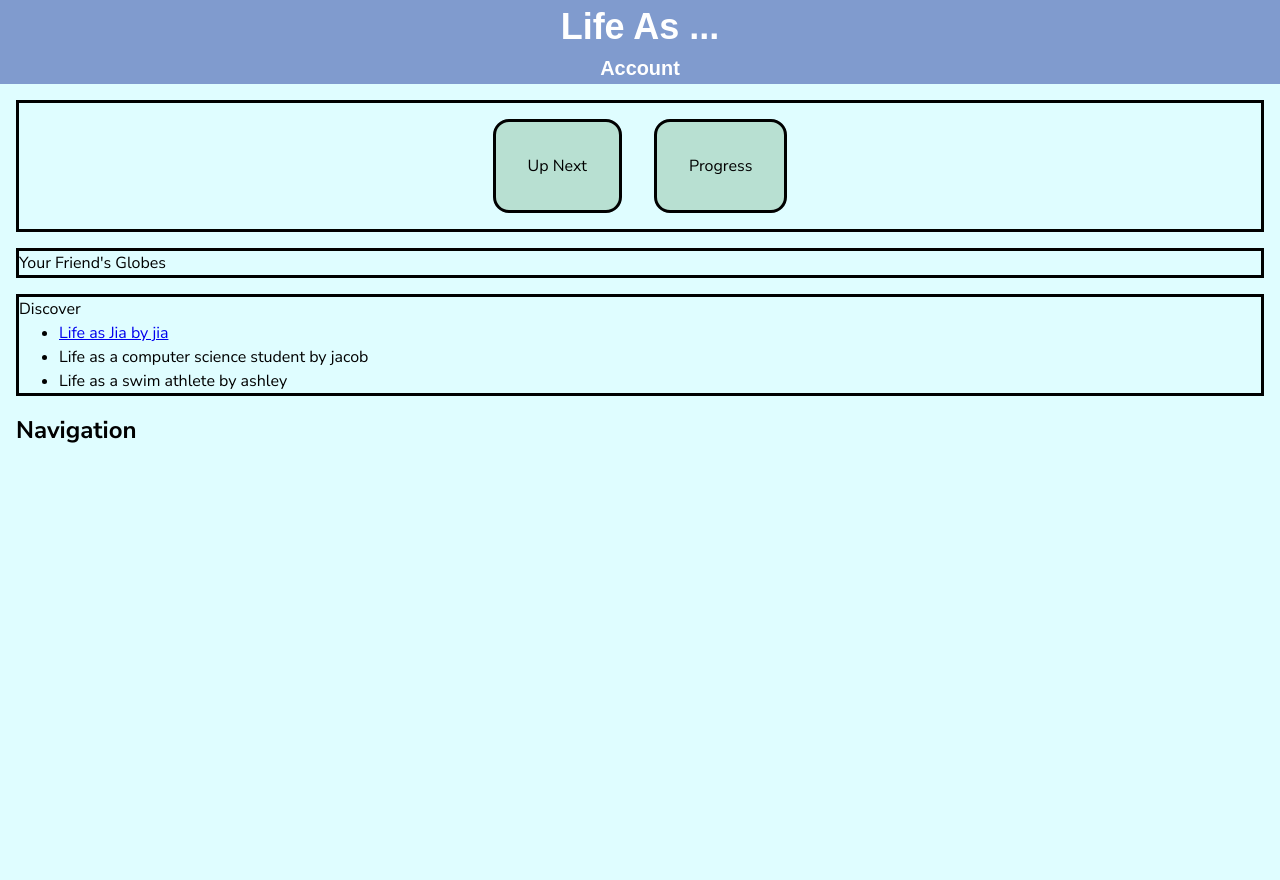
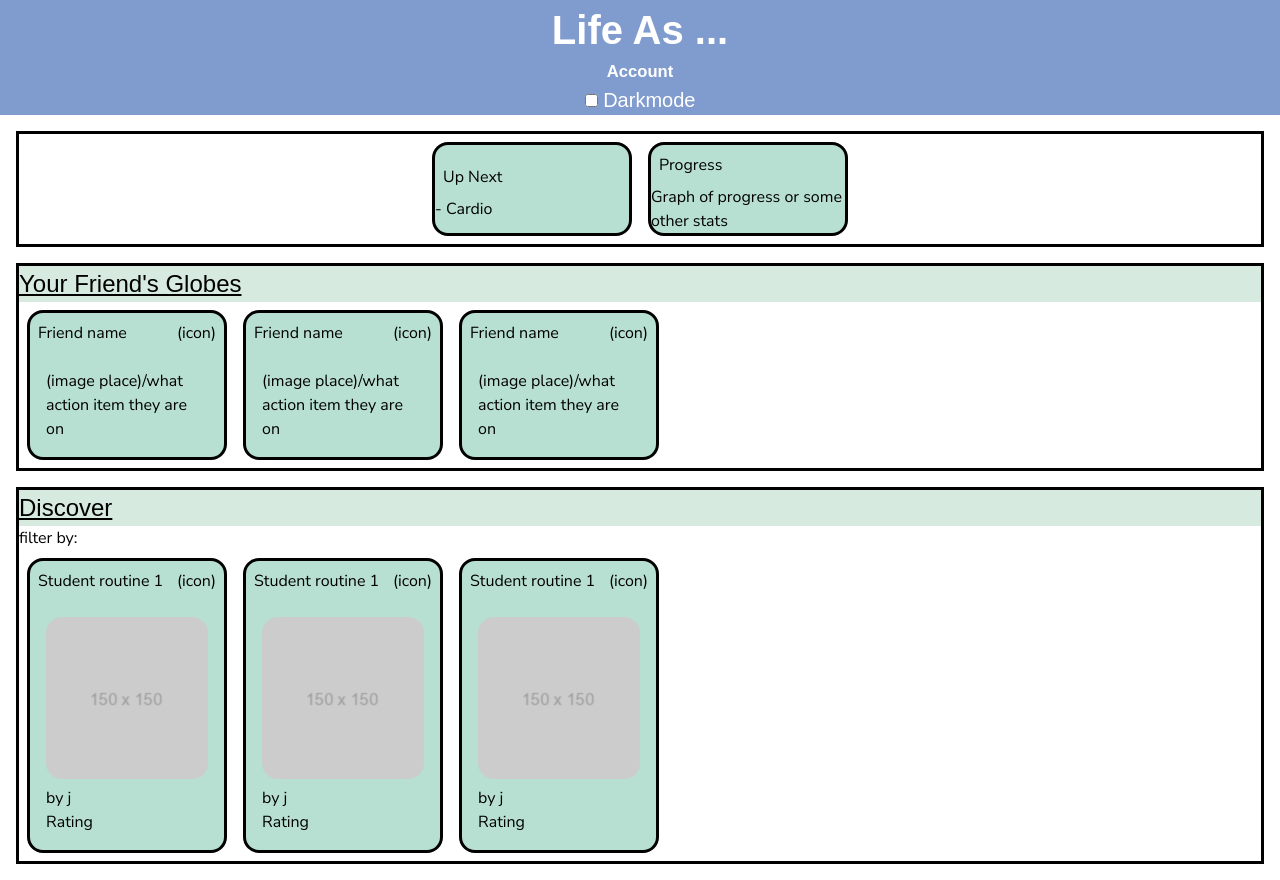
Before and after one commit to 2guud4u/LifeAs.me, a website: page packages/proto/public/index.html in a window 1280 px wide. Before the commit the page ends 800 px from the top, so only its background shows below. Drawn offline with Linux system fonts and the light colour scheme; a web font is replaced by a local one.

Commit message:
darkmide

```diff
--- a/packages/proto/public/index.html
+++ b/packages/proto/public/index.html
@@ -9,38 +9,114 @@
     <link rel="stylesheet" href="/styles/reset.css" />
     <link rel="stylesheet" href="/styles/tokens.css" />
     <link rel="stylesheet" href="/styles/page.css" />
+    <script type="module" src="/index.js"></script>
+    <title>Life As ...</title>
+    <body >
 
-    <title>Life As ...</title>
-    <article>
+
         <header>
             <h1>Life As ...</h1>
             <h5><a class="nostyle" href="profile.html">Account</a></h5>
+            <label
+                onchange="relayEvent(
+                event,
+                'dark-mode',
+                {checked: event.target.checked})">
+
+                <input type="checkbox" autocomplete="off"/>
+                Darkmode
+            </label>
+
+
         </header>
+         <article>
+
 
             <section class="widgets">
-            <card><heading>Up Next</heading></card>
-            <card><heading>Progress</heading></card>
+                <widget_body>
+
+                    <card class="widget">
+                        <heading>Up Next</heading>
+                        <body> - Cardio</body>
+                    </card>
+                    <card class="widget">
+                        <heading>Progress</heading>
+                        <body>Graph of progress or some other stats</body>
+                    </card>
+
+                </widget_body>
+
             </section>
             <section>
+                <heading>
                 Your Friend's Globes
+                </heading>
+                <section_body>
+                    <card>
+                        <heading>Friend name
+                            <div>(icon)</div>
+                        </heading>
+                        <card_body> (image place)/what action item they are on</card_body>
+                    </card>
+                    <card>
+                        <heading>Friend name
+                            <div>(icon)</div>
+                        </heading>
+                        <card_body> (image place)/what action item they are on</card_body>
+                    </card>
+                    <card>
+                        <heading>Friend name
+                            <div>(icon)</div>
+                        </heading>
+                        <card_body> (image place)/what action item they are on</card_body>
+                    </card>
+
+                </section_body>
+
             </section>
             <section>
+                <heading>
                     Discover
-            <ul>
-                <li><a href="routines/1.html">Life as Jia by jia</a></li>
-                <li><a href="Globe.html"></a>Life as a computer science student by jacob</li>
-                <li><a href="Globe.html"></a>Life as a swim athlete by ashley</li>
+                </heading>
+                filter by:
+                <section_body>
+                    <card>
+                        <heading>Student routine 1
+                            <div>(icon)</div>
+                        </heading>
+                        <card_body>
+                            <a onclick="loadMore('more/1.html', event.target.closest('card_body'))"><img src="images/placeholder.png" alt="image of student routine"></a>
+                            <div>by j</div>
+                            <div>Rating</div>
+                        </card_body>
+                    </card>
+                    <card>
+                        <heading>Student routine 1
+                            <div>(icon)</div>
+                        </heading>
+                        <card_body>
+                            <a onclick="loadMore('more/1.html', event.target.closest('card_body'))"><img src="images/placeholder.png" alt="image of student routine"></a>
+                            <div>by j</div>
+                            <div>Rating</div>
+                        </card_body>
+                    </card>
+                    <card>
+                        <heading>Student routine 1
+                            <div>(icon)</div>
+                        </heading>
+                        <card_body>
+                            <a onclick="loadMore('more/1.html', event.target.closest('card_body'))"><img src="images/placeholder.png" alt="image of student routine"></a>
+                            <div>by j</div>
+                            <div>Rating</div>
+                        </card_body>
+                    </card>
 
 
-            </ul>
+
+
+                </section_body>
             </section>
 
-        <nav>
-                <h2>Navigation</h2>
-            <ul>
-
-
-            </ul>
-        </nav>
     </article>
+    </body>
 </html>
--- /dev/null
+++ b/packages/proto/public/index.js
@@ -0,0 +1,58 @@
+const parser = new DOMParser();
+
+
+function loadMore(href, container) {
+    console.log("Loading Destination:", href, container);
+
+    fetch(href)
+      .then((response) => {
+        if (response.status !== 200) {
+          throw `Status: ${response.status}`;
+        }
+        return response.text();
+      })
+      .then((htmlString) => {
+        const doc = parser.parseFromString(
+          htmlString,
+          "text/html"
+        );
+
+        console.log("Destination Document:", doc);
+        const article = doc.body.firstChild;
+        container.replaceChildren(article);
+      })
+      .catch((error) => {
+        const message = document.createTextNode(
+          `Failed to fetch ${href}: ${error}`
+        );
+
+        container.append(message);
+      });
+  }
+
+function toggleDarkMode(page, checked){
+  console.log('Dark Mode:', checked);
+  page.classList.toggle('dark-mode', checked);
+}
+function relayEvent(event, customType, detail) {
+  const relay = event.currentTarget;
+  const customEvent = new CustomEvent(customType, {
+    bubbles: true,
+    detail
+  });
+
+  relay.dispatchEvent(customEvent);
+  event.stopPropagation();
+}
+
+
+window.relayEvent = relayEvent;
+window.loadMore = loadMore;
+
+document.body.addEventListener("dark-mode", (event) =>
+toggleDarkMode(
+  event.currentTarget,
+  event.detail.checked
+)
+);
+console.log('index.js loaded');
--- a/packages/proto/public/styles/page.css
+++ b/packages/proto/public/styles/page.css
@@ -1,12 +1,7 @@
 article {
 
 }
-section {
-    border-style: solid;
-    margin: 1em;
-    border-color: black;
-    font-size: var(--size-type-body);
-}
+
 nav {
     margin: 1em;
     font-size: var(--size-type-body);
@@ -14,8 +9,8 @@ nav {
 header {
     font-family: "Tilt Neon", sans-serif;
     color: white;
-    background-color: var(--vista-blue);
-    font-size: var(--size-type-large);
+    background-color: var(--color-banner);
+    font-size: var(--size-type-mlarge);
     display: flex;
     flex-direction: column;
     align-items: center;
@@ -24,7 +19,7 @@ body {
     font-family: "Nunito Sans", sans-serif;
     margin: 0;
     padding: 0;
-    background-color: var(--light-cyan);
+    background-color: var(--color-background-body);
 }
 
 .widgets {
@@ -38,24 +33,81 @@ card {
     display: flex;
     flex-wrap: wrap;
     justify-content: center;
+    flex-direction: column;
+    width: 200px;
+    border-style: solid;
+    margin: .5em;
+    border-color: black;
+    background-color: var(--color-background-card);
+    border-radius: 1em;
+    color: var(--color-text);
+}
+
+card heading {
+    color: var(--color-text);
+    justify-content: space-between;
+    margin: .5em;
+    display: flex;
+    flex-wrap: wrap;
+    flex-direction: row;
+
+}
+card_body{
     margin: 1em;
+    display: flex;
+    flex-wrap: wrap;
+    justify-content: center;
+    flex-direction: column;
+}
+card_body img {
+    border-radius: 1em;
+
+}
+section > heading{
+    font-family: "Tilt Neon", sans-serif;
+    font-size: var(--size-type-large);
+    color: var(--color-text-section-title);
+    background-color: var(--color-background-section-title);
+    text-decoration: underline;
+}
+section {
     border-style: solid;
     margin: 1em;
+
+    font-size: var(--size-type-body);
+    display: flex;
+    flex-direction: column;
+    justify-content: center;
+
+
+}
+section_body{
+
+    font-size: var(--size-type-body);
+    display: flex;
+    flex-wrap: wrap;
+    flex-direction: row;
+
+}
+widget_body{
+    display: flex;
+    flex-wrap: wrap;
+    justify-content: center;
+    flex-direction: row;
+}
+card.widget {
+    display: flex;
+    flex-wrap: wrap;
+    justify-content: center;
+    flex-direction: column;
+    width: 200px;
+    border-style: solid;
+    margin: .5em;
     border-color: black;
-    background-color: var(--tiffany-blue);
+    background-color: var(--color-background-card);
     border-radius: 1em;
 }
 
-card heading {
-    color: black;
-    padding: 1em;
-    margin: 1em;
-
-}
-card body{
-    margin: 1em;
-
-}
 a.nostyle:link {
     text-decoration: inherit;
     color: inherit;
@@ -70,7 +122,7 @@ a.nostyle:visited {
 
 header.placard {
     background-color: white;
-    color: rgb(4, 4, 4);
+    color: var(--color-text);
     padding: 1em;
     margin: 1em;
     border-radius: 1em;
--- a/packages/proto/public/styles/tokens.css
+++ b/packages/proto/public/styles/tokens.css
@@ -8,13 +8,25 @@
     --tickle-me-pink: #f08caeff;
     --feldgrau: #3a4f41ff;
     --chamoisee: #a77e58ff;
-    --light-cyan: #dffdffff;
+    --color--background-body: #dffdffff;
     --electric-blue: #90f3ffff;
     /* CSS HEX */
-    --vista-blue: #809bceff;
+    --color-banner: #809bceff;
     --powder-blue: #95b8d1ff;
-    --tiffany-blue: #b8e0d2ff;
+    --color-background-card: #b8e0d2ff;
     --honeydew: #d6eadfff;
     --fairy-tale: #eac4d5ff;
+    --color-text: #000000;
+    --color-text-section-title: #000000;
+    --color-background-section-title: #d6eadfff;
+}
+
+body.dark-mode{
+    --color-banner: #0d1117;
+    --color-background-body: #1f2121ff;
+    --color-background-card: #1e1e1eff;
+    --color-text: #c9d1d9;
+    --color-text-section-title: #c9d1d9;
+    --color-background-section-title: rgb(0, 0, 0);
 
 }
```
Also changed, not shown: packages/proto/public/more/1.html (added, +1 -0 lines), packages/proto/public/more/2.html (added, +2 -0 lines), packages/proto/public/more/3.html (added, +2 -0 lines), README.md, packages/proto/public/images/placeholder.png (added). Lines whose indentation alone changed are shown as unchanged.
